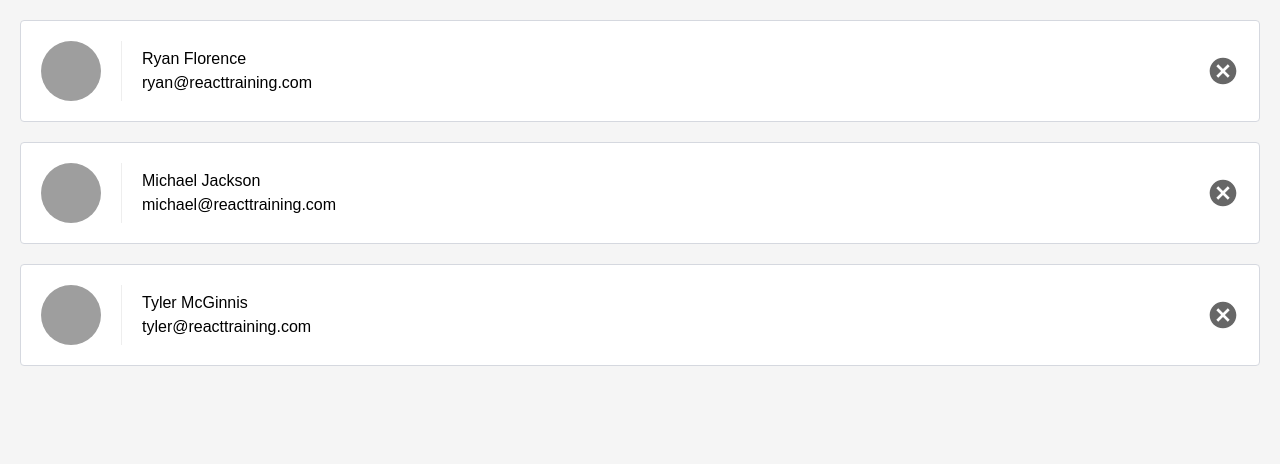
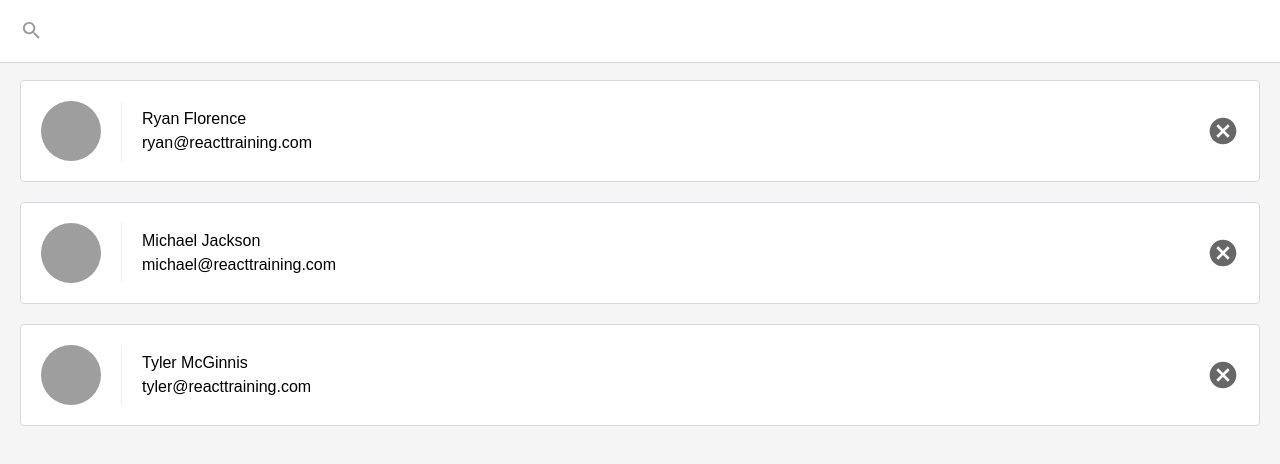
Before and after one commit to vkumar04/contacts-app, a React (Create React App) app: page / in a window 1280 px wide. Shown: the top 464 px of the page. Built offline with nearby package versions, Linux system fonts and the light colour scheme.

Commit message:
added state to list contacts

```diff
--- a/src/ListContacts.jsx
+++ b/src/ListContacts.jsx
@@ -1,28 +1,39 @@
-import React from 'react';
+import React, { Component } from 'react';
 import PropTypes from 'prop-types';
 
-const ListContacts = (props) => {
+class ListContacts extends Component {
+  static PropTypes = {
+    contacts: PropTypes.array.isRequired,
+    removeContact: PropTypes.func.isRequired
+  }
+
+  state = {
+    query: ''
+  }
+
+  render() {
     return (
+     <div className='list-contacts'>
+       <div className='list-contacts-top'>
+        <input type='text' className='search-contacts'/>
+       </div>
        <ol className='contact-list'>
-        {props.contacts.map((contact) =>
+        {this.props.contacts.map((contact) =>
           <li key={contact.id} className='contact-list-item'>
             <div className='contact-avatar' style={{
-             backgroundImage:`url(${contact.avatarURL})`
-           }}/>
+              backgroundImage: `url(${contact.avatarURL})`
+            }} />
             <div className='contact-details'>
               <p>{contact.name}</p>
               <p>{contact.email}</p>
             </div>
-           <button className='contact-remove' onClick={() => props.removeContact(contact)}>Remove</button>
+            <button className='contact-remove' onClick={() => this.props.removeContact(contact)}>Remove</button>
           </li>
         )}
       </ol>
+     </div>
     )
   }
-
-ListContacts.PropTypes = {
-  contacts: PropTypes.array.isRequired,
-  removeContact: PropTypes.func.isRequired
 }
 
 export default ListContacts;
```
Lines whose indentation alone changed are shown as unchanged.
